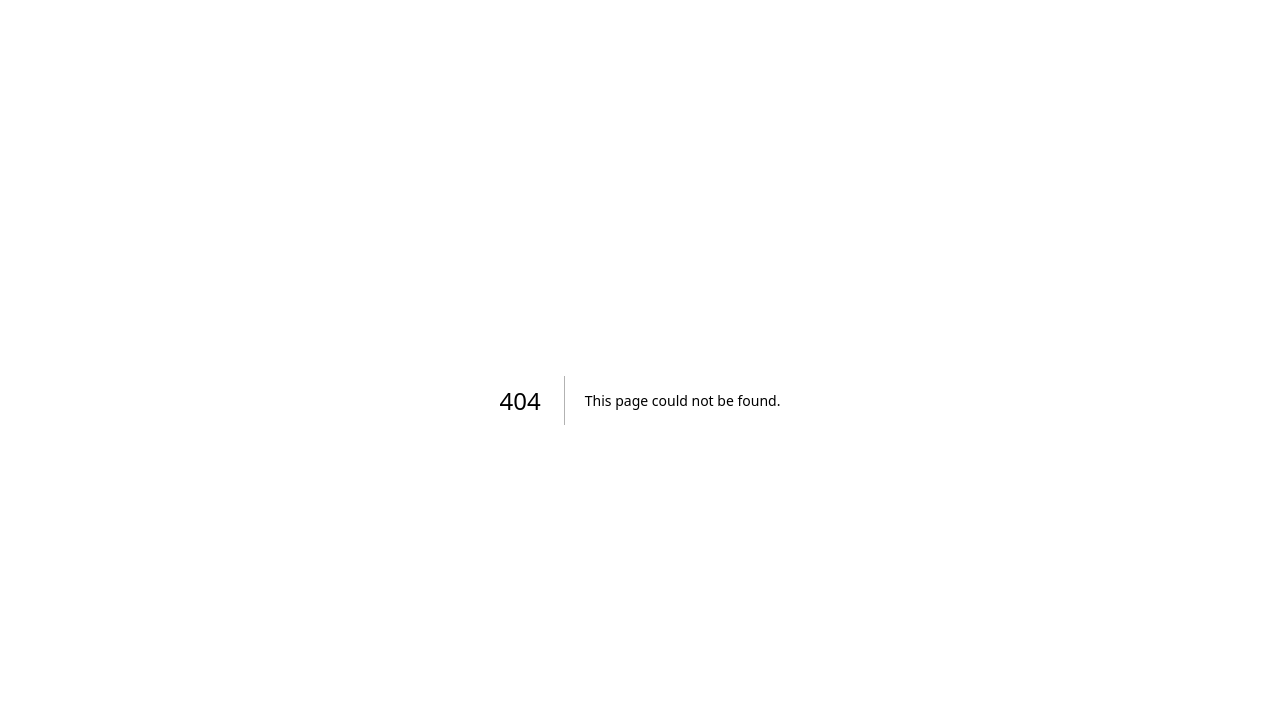
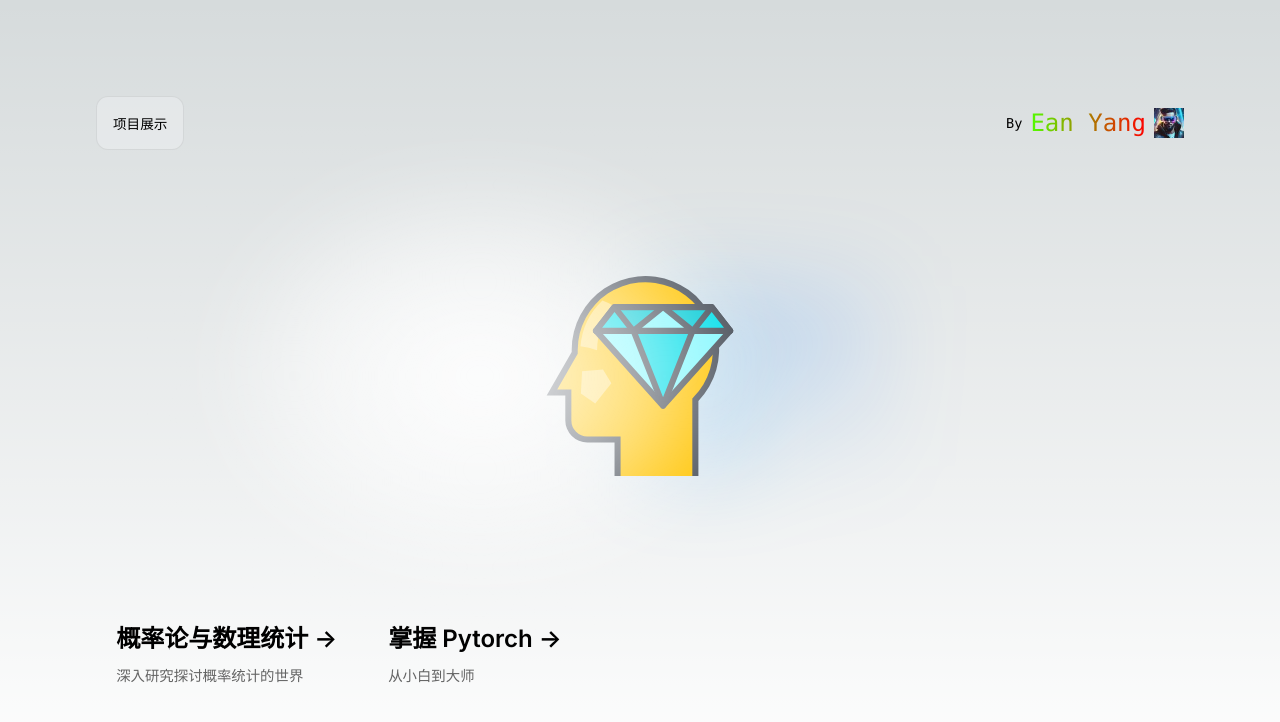
Before and after one commit to EanYang7/knowledge, a Next.js app: page /learn/ in a window 1280 px wide. Before the commit this address had no page. Shown: the top 722 px of the page. Built offline with nearby package versions, Linux system fonts and the light colour scheme.

Commit message:
更改了baseUrl并添加了新的内容

```diff
--- a/next.config.js
+++ b/next.config.js
@@ -1,7 +1,7 @@
 /** @type {import('next').NextConfig} */
 const nextConfig = {
   reactStrictMode: true,
-  basePath: "/knowledge",
+  basePath: "/learn",
 };
 
 module.exports = nextConfig;
--- a/pages/index.js
+++ b/pages/index.js
@@ -27,7 +27,7 @@ export default function Home() {
             >
               By <span className={textStyle.changeText}>Ean Yang</span>{" "}
               <Image
-                src="/knowledge/avatar.jpg"
+                src="/learn/avatar.jpg"
                 alt="Vercel Logo"
                 width={30}
                 height={30}
@@ -136,6 +136,17 @@ export default function Home() {
             </h2>
             <p>深入研究探讨概率统计的世界</p>
           </a>
+          <a
+            href="https://eanyang7.github.io/pytorch-deep-learning/"
+            className={styles.card}
+            target="_blank"
+            rel="noopener noreferrer"
+          >
+            <h2>
+              掌握 Pytorch <span>-&gt;</span>
+            </h2>
+            <p>从小白到大师</p>
+          </a>
         </div>
       </main>
     </>
```
